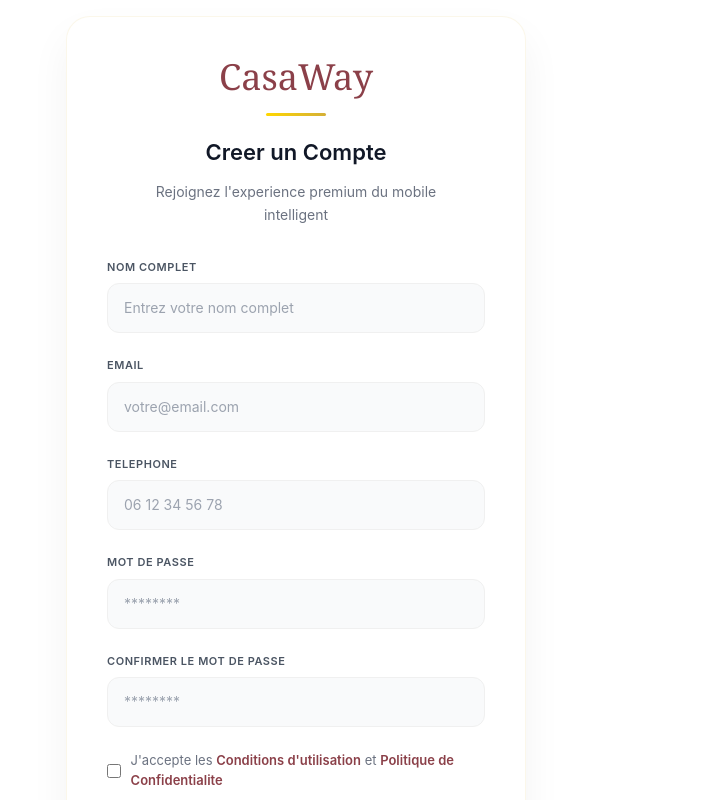
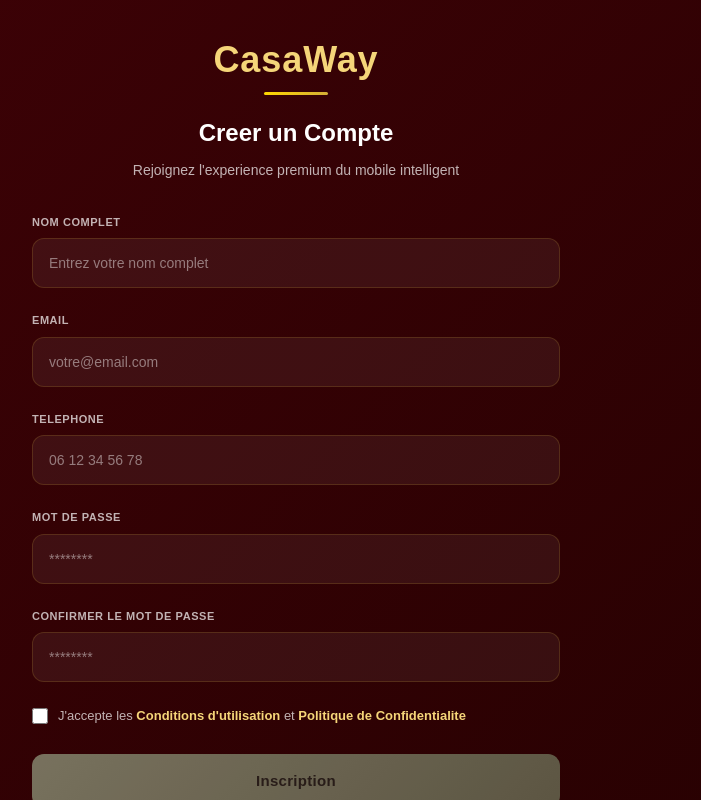
Before and after one commit to SIMO-257/Projet_PFE, a React (Vite) app in the folder frontend/: page /signup in a window 1280 px wide. Shown: the top 800 px of the page, without its empty margins (344-1045 px from the left). Built offline with nearby package versions, Linux system fonts and the light colour scheme; no server answers.

Commit message:
Fixing and adding requiremnts

```diff
--- a/frontend/src/Components/Inputs/InputField.jsx
+++ b/frontend/src/Components/Inputs/InputField.jsx
@@ -4,6 +4,9 @@
 
 export default function InputField(props) {
     const inputClassName = `${styles.formInput} ${props.error ? styles.formInputError : ''}`.trim();
+    const normalizedError =
+        Array.isArray(props.errorMessage) ? props.errorMessage[0] : props.errorMessage;
+
     return (
         <div className={styles.formGroup}>
             <label htmlFor={props.id} className={styles.formLabel}>{props.label}</label>
@@ -16,7 +19,7 @@
                 onChange={props.setVar}
                 required={props.required}
             />
-            {props.errorMessage && <p className={styles.fieldError}>{props.errorMessage}</p>}
+            {normalizedError && <p className={styles.fieldError}>{normalizedError}</p>}
         </div>
     );
 }
--- a/frontend/src/Components/Layout/AuthLayout.jsx
+++ b/frontend/src/Components/Layout/AuthLayout.jsx
@@ -13,8 +13,11 @@
     onSubmit
 }) => {
     return (
+        <div className="app-shell">
+            <div className="app-frame">
+                <div className={`${styles.authCard} app-card`}>
+                    <div className="app-content">
                         <div className={styles.authContainer}>
-            <div className={styles.authCard}>
                             <header className={styles.authHeader}>
                                 <h1 className={styles.authLogo}>CasaWay</h1>
                                 <hr className={styles.goldenLine}/>
@@ -34,6 +37,9 @@
                             </div>
                         </div>
                     </div>
+                </div>
+            </div>
+        </div>
     );
 };
 
--- a/frontend/src/Pages/Notifications/Notifications.jsx
+++ b/frontend/src/Pages/Notifications/Notifications.jsx
@@ -105,7 +105,7 @@
                         </div>
                     </div>
 
-                    <div className="flex-1 overflow-y-auto no-scrollbar px-4 py-4 space-y-3 pb-24">
+                    <div className={`flex-1 overflow-y-auto no-scrollbar px-4 py-4 space-y-3 ${items.length > 0 ? 'pb-24' : 'pb-8'}`}>
                         {loading && items.length === 0 ? (
                             <div className="flex justify-center py-12">
                                 <div className="w-8 h-8 border-2 border-yellow-500 border-t-transparent rounded-full animate-spin"></div>
@@ -115,7 +115,7 @@
                                 <svg className="w-16 h-16 mx-auto mb-4 text-white" fill="none" stroke="currentColor" viewBox="0 0 24 24">
                                     <path strokeLinecap="round" strokeLinejoin="round" strokeWidth="1" d="M15 17h5l-1.405-1.405A2.032 2.032 0 0118 14.158V11a6.002 6.002 0 00-4-5.659V5a2 2 0 10-4 0v.341C7.67 6.165 6 8.388 6 11v3.159c0 .538-.214 1.055-.595 1.436L4 17h5m6 0v1a3 3 0 11-6 0v-1m6 0H9"/>
                                 </svg>
-                                <p className="text-sm">{t('no_notifications')}</p>
+                                <p className="text-sm text-white">{t('no_notifications')}</p>
                             </div>
                         ) : (
                             <>
@@ -140,7 +140,7 @@
                         )}
                     </div>
 
-                    <BottomNavigation />
+                    {items.length > 0 && <BottomNavigation />}
                 </div>
             </div>
         </div>
--- a/frontend/src/Pages/SignUp/SignUp.jsx
+++ b/frontend/src/Pages/SignUp/SignUp.jsx
@@ -126,7 +126,23 @@
         } catch (err) {
             const responseErrors = err?.response?.data?.errors;
             if (responseErrors) {
-                setErrors(responseErrors);
+                const nextErrors = { ...responseErrors };
+                const passwordErrors = Array.isArray(nextErrors.password) ? nextErrors.password : [];
+                const confirmationMsg = passwordErrors.find((msg) =>
+                    String(msg).toLowerCase().includes('confirmation')
+                );
+
+                if (confirmationMsg) {
+                    nextErrors.password = passwordErrors.filter(
+                        (msg) => String(msg).toLowerCase().includes('confirmation') === false
+                    );
+                    nextErrors.password_confirmation = [
+                        ...(Array.isArray(nextErrors.password_confirmation) ? nextErrors.password_confirmation : []),
+                        confirmationMsg,
+                    ];
+                }
+
+                setErrors(nextErrors);
             } else {
                 setErrors({ form: "Inscription echouee. Reessayez." });
             }
@@ -252,7 +268,7 @@
             {errors.accept_terms && <p className={styles.fieldError}>{errors.accept_terms}</p>}
             {errors.form && <p className={styles.fieldError}>{errors.form}</p>}
 
-            <ConnexionButton type="submit" variant="primary" disabled={processing}>
+            <ConnexionButton type="submit" variant="primary" disabled={processing || !form.accept_terms}>
                 {processing ? 'Inscription...' : 'Inscription'}
             </ConnexionButton>
         </AuthLayout>
--- a/frontend/src/Styles/Auth.module.css
+++ b/frontend/src/Styles/Auth.module.css
@@ -1,27 +1,10 @@
+.authCard {
+  @apply relative overflow-hidden;
+  background: linear-gradient(135deg, rgba(64, 1, 6, 0.95) 0%, rgba(38, 1, 1, 0.95) 100%);
+}
 
 .authContainer {
-  @apply min-h-screen w-full flex items-center justify-center bg-white;
-  min-height: 100svh;
-  font-family: 'Inter', -apple-system, BlinkMacSystemFont, 'Segoe UI', sans-serif;
-  padding: 1rem;
-}
-
-.authCard {
-  @apply bg-white w-full border border-gray-100;
-  padding: 40px;
-  max-width: 460px;
-  min-height: calc(100svh - 2rem);
-  display: flex;
-  flex-direction: column;
-  justify-content: center;
-  border-radius: 24px;
-  box-shadow: 0 20px 40px rgba(0, 0, 0, 0.05);
-  border: 1px solid rgba(212, 175, 55, 0.1);
-}
-
-/* Fixed for ForgotPassword nested cards */
-.authCard .authCard {
-  @apply p-0 border-none bg-none shadow-none m-0;
+  @apply w-full max-w-xl mx-auto px-6 py-10;
 }
 
 .authHeader {
@@ -29,31 +12,30 @@
 }
 
 .authLogo {
-  @apply text-4xl font-normal mb-4 tracking-normal;
-  color: #8B4049;
-  font-family: 'Playfair Display', Georgia, serif;
+  @apply text-4xl font-semibold mb-3 tracking-wide;
+  color: #f5d579;
 }
 
 .goldenLine {
   @apply border-none mx-auto mb-5 block;
-  width: 60px;
+  width: 64px;
   height: 3px;
-  background: linear-gradient(to right, #FFD700, #D4AF37);
+  background: linear-gradient(to right, #ffd700, #d4af37);
   border-radius: 2px;
 }
 
 .authSubtitle {
-  @apply text-gray-900 font-semibold mb-3;
-  font-size: 22px;
+  @apply text-white font-semibold mb-2;
+  font-size: 24px;
 }
 
 .authDescription {
-  @apply text-gray-500 text-sm leading-relaxed mx-auto font-normal;
-  max-width: 320px;
+  @apply text-white/70 text-sm leading-relaxed mx-auto;
+  max-width: 360px;
 }
 
 .authForm {
-  @apply mb-7;
+  @apply mb-6;
 }
 
 .formGroup {
@@ -61,38 +43,41 @@
 }
 
 .formLabel {
-  @apply block text-gray-600 font-semibold mb-2 uppercase tracking-wider;
+  @apply block text-white/70 font-semibold mb-2 uppercase tracking-wider;
   font-size: 11px;
 }
 
 .formInput {
-  @apply w-full px-4 border-gray-200 text-sm bg-gray-50 transition-all text-gray-800 font-normal;
+  @apply w-full text-sm transition-all text-white;
   padding: 14px 16px;
-  border: 1.5px solid #f0f0f0;
+  border: 1.5px solid rgba(212, 175, 55, 0.18);
   border-radius: 12px;
+  background: rgba(255, 255, 255, 0.06);
 }
 
 .formInput::placeholder {
-  @apply text-gray-400 font-normal;
+  @apply text-white/45;
 }
 
 .formInputError {
-  @apply border-red-500 bg-red-50;
+  border-color: rgba(248, 113, 113, 0.8);
+  background: rgba(127, 29, 29, 0.2);
 }
 
 .formInput:focus {
-  @apply outline-none bg-white border-burgundy-light;
-  box-shadow: 0 0 0 3px rgba(139, 64, 73, 0.05);
+  @apply outline-none;
+  border-color: rgba(245, 213, 121, 0.8);
+  background: rgba(255, 255, 255, 0.1);
+  box-shadow: 0 0 0 3px rgba(245, 213, 121, 0.15);
 }
 
 .formInputError:focus {
-  @apply border-red-500;
-  box-shadow: 0 0 0 3px rgba(220, 38, 38, 0.15);
+  border-color: rgba(248, 113, 113, 0.9);
+  box-shadow: 0 0 0 3px rgba(248, 113, 113, 0.2);
 }
 
 .fieldError {
-  @apply text-red-600 text-xs mt-1;
-  font-family: 'Inter', sans-serif;
+  @apply text-red-300 text-xs mt-1;
 }
 
 .formOptions {
@@ -105,72 +90,77 @@
 }
 
 .checkboxLabel {
-  @apply flex items-center text-gray-500 cursor-pointer font-normal transition-colors;
+  @apply flex items-center text-white/70 cursor-pointer transition-colors;
   font-size: 13px;
 }
 
 .checkboxLabel:hover {
-  @apply text-gray-800;
+  @apply text-white;
 }
 
 .checkboxLabel input {
   @apply w-4 h-4 rounded cursor-pointer transition-all;
   margin-right: 10px;
-  border: 1.5px solid #e0e0e0;
-  accent-color: #8B4049;
+  border: 1.5px solid rgba(212, 175, 55, 0.35);
+  accent-color: #f5d579;
 }
 
 .forgotPassword {
-  @apply no-underline font-medium transition-colors;
-  color: #8B4049;
+  @apply no-underline transition-colors;
+  color: #f5d579;
   font-size: 13px;
 }
 
 .forgotPassword:hover {
-  @apply no-underline text-[#5C2A2E];
+  color: #ffe7a3;
 }
 
 .authButton {
   @apply w-full px-4 py-4 border-none cursor-pointer transition-all;
   border-radius: 12px;
   font-size: 15px;
-  font-weight: 600;
-  letter-spacing: 0.5px;
+  font-weight: 700;
+  letter-spacing: 0.3px;
 }
 
 .authButtonPrimary {
-  @apply text-white shadow-md;
-  background: linear-gradient(135deg, #8B4049 0%, #5C2A2E 100%);
+  color: #230206;
+  background: linear-gradient(135deg, #f5d579 0%, #d4af37 100%);
+  box-shadow: 0 12px 24px rgba(212, 175, 55, 0.25);
 }
 
 .authButtonPrimary:hover:not(:disabled) {
-  @apply scale-[1.01];
-  filter: brightness(1.1);
-  box-shadow: 0 8px 15px rgba(139, 64, 73, 0.2);
+  filter: brightness(1.06);
+  transform: translateY(-1px);
 }
 
 .authButtonPrimary:active:not(:disabled) {
-  @apply scale-[0.99];
+  transform: translateY(0);
 }
 
 .authButton:disabled {
-  @apply opacity-50 cursor-not-allowed;
+  background: linear-gradient(135deg, #8e7e4d 0%, #6f5f30 100%);
+  color: rgba(35, 2, 6, 0.75);
+  box-shadow: none;
+  filter: saturate(0.45) brightness(0.9);
+  cursor: default;
+  transform: none;
 }
 
 .divider {
-  @apply flex items-center my-7 text-gray-500 font-normal;
+  @apply flex items-center my-7 text-white/60;
   font-size: 13px;
-  font-family: 'Inter', sans-serif;
 }
 
 .divider::before,
 .divider::after {
-  @apply flex-1 border-b border-gray-200;
+  @apply flex-1;
+  border-bottom: 1px solid rgba(255, 255, 255, 0.16);
   content: '';
 }
 
 .divider span {
-  @apply px-4 lowercase tracking-normal;
+  @apply px-4;
 }
 
 .socialButtons {
@@ -178,42 +168,43 @@
 }
 
 .socialButton {
-  @apply w-full bg-white text-sm font-medium cursor-pointer flex items-center justify-center transition-all text-gray-800;
+  @apply w-full text-sm font-medium cursor-pointer flex items-center justify-center transition-all text-white;
   padding: 14px;
-  border: 1.5px solid #f0f0f0;
+  border: 1.5px solid rgba(212, 175, 55, 0.22);
   border-radius: 12px;
-  font-family: 'Inter', sans-serif;
+  background: rgba(255, 255, 255, 0.04);
 }
 
 .socialButton:hover {
-  @apply bg-gray-50 scale-[1.01];
-  border-color: #e0e0e0;
+  background: rgba(255, 255, 255, 0.1);
+  border-color: rgba(245, 213, 121, 0.55);
 }
 
 .socialButtonGoogle {
-  @apply text-gray-800;
+  @apply text-white;
 }
 
 .socialButtonApple {
-  @apply text-gray-800;
+  @apply text-white;
 }
 
 .socialIcon {
-  @apply font-semibold text-base text-gray-900;
+  @apply font-semibold text-base;
   margin-right: 12px;
 }
 
 .authFooter {
-  @apply text-center text-gray-500 pt-5 border-t border-gray-100 mt-2 font-normal;
+  @apply text-center text-white/70 pt-5 border-t mt-2;
   font-size: 13px;
-  font-family: 'Inter', sans-serif;
+  border-color: rgba(255, 255, 255, 0.14);
 }
 
 .authLink {
   @apply no-underline font-semibold transition-colors;
-  color: #8B4049;
+  color: #f5d579;
 }
 
 .authLink:hover {
-  @apply underline;
+  color: #ffe7a3;
+  text-decoration: underline;
 }
--- a/frontend/src/Styles/HomeScreen.module.css
+++ b/frontend/src/Styles/HomeScreen.module.css
@@ -121,6 +121,8 @@
 
   /* Bottom navigation */
   .bottomNav {
-    @apply border-t border-white/10 py-3 px-6;
+    @apply border-t border-white/10 py-3 px-6 sticky bottom-0 left-0 right-0 z-40;
+    background: linear-gradient(to top, rgba(26, 5, 7, 0.98), rgba(42, 11, 15, 0.95));
+    backdrop-filter: blur(8px);
   }
 }
--- a/frontend/src/Styles/index.css
+++ b/frontend/src/Styles/index.css
@@ -29,6 +29,18 @@
   width: 0 !important;
   height: 0 !important;
   display: none !important;
+}
+
+/* Remove increment/decrement controls from number inputs globally */
+input[type="number"]::-webkit-outer-spin-button,
+input[type="number"]::-webkit-inner-spin-button {
+  -webkit-appearance: none;
+  margin: 0;
+}
+
+input[type="number"] {
+  -moz-appearance: textfield;
+  appearance: textfield;
 }
 
 @layer utilities {
```
Also changed, not shown: frontend/src/App.jsx (+12 -2 lines), frontend/src/Pages/Login/Login.jsx (+4 -4 lines), frontend/src/Pages/ValidationScreen/ValidationScreen.jsx (+4 -6 lines), frontend/src/Redux/Slices/AuthSlice.js (+13 -2 lines), frontend/src/services/clientService.jsx (+27 -5 lines), 1 other file (tests, documents, lock files or other folders). Lines whose indentation alone changed are shown as unchanged.
